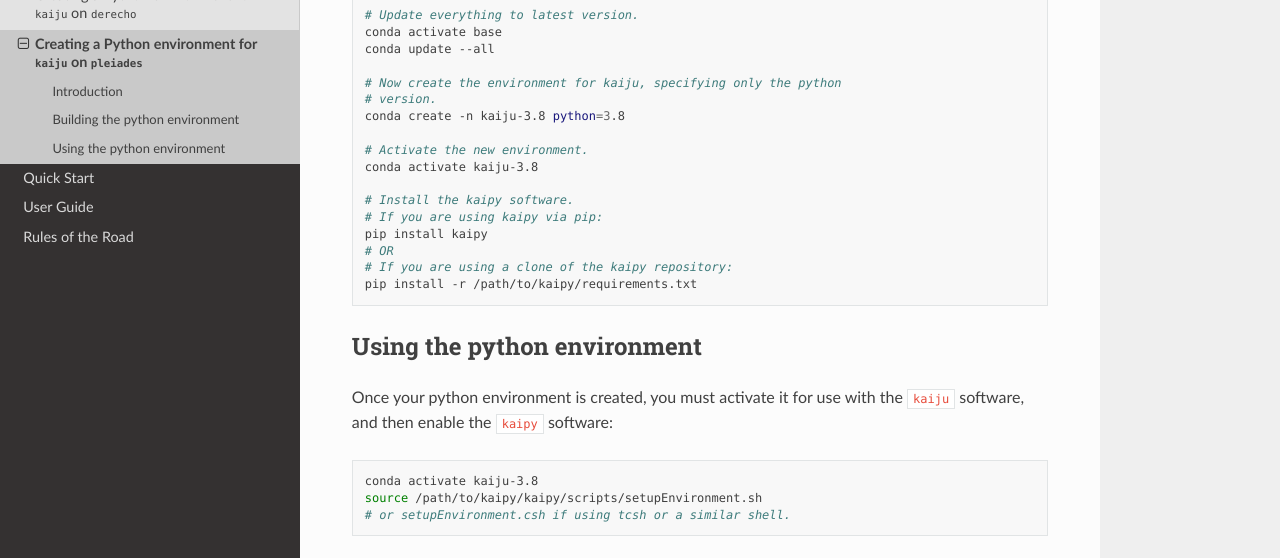
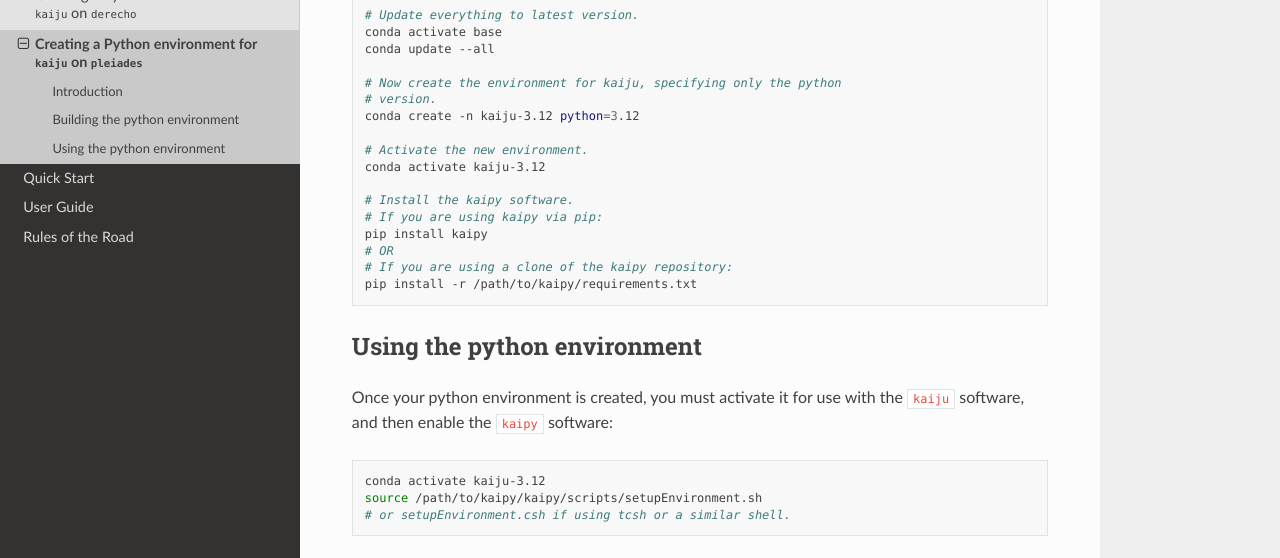
Before and after one commit to rgorby/MAGE, a Sphinx documentation site: the page built from docs/source/python/pleiades.rst, in a window 1280 px wide and 900 px high, scrolled down 789 px. Shown: the part 175-733 px from the top of the window. Built offline with Sphinx 7.4.7 and the Read the Docs theme 3.1.0, drawn with Linux system fonts in a browser that asks for light colours.

Commit message:
Channged python 3.8 references to python 3.12.

````diff
--- a/docs/source/python/derecho.rst
+++ b/docs/source/python/derecho.rst
@@ -47,10 +47,10 @@ create the environment, then populate it with the required Python packages.
 
     # Now create the environment for kaiju, specifying only the python
     # version.
-    conda create -n kaiju-3.8 python=3.8
+    conda create -n kaiju-3.12 python=3.12
 
     # Activate the new environment.
-    conda activate kaiju-3.8
+    conda activate kaiju-3.12
 
     # Install the kaipy software.
     # If you are using kaipy via pip:
@@ -68,6 +68,6 @@ Once your python environment is created, you must activate it for use with the
 
 .. code-block:: bash
 
-    conda activate kaiju-3.8
+    conda activate kaiju-3.12
     source /path/to/kaipy/kaipy/scripts/setupEnvironment.sh
     # or setupEnvironment.csh if using tcsh or a similar shell.
--- a/docs/source/python/pleiades.rst
+++ b/docs/source/python/pleiades.rst
@@ -47,10 +47,10 @@ create the environment, then populate it with the required Python packages.
 
     # Now create the environment for kaiju, specifying only the python
     # version.
-    conda create -n kaiju-3.8 python=3.8
+    conda create -n kaiju-3.12 python=3.12
 
     # Activate the new environment.
-    conda activate kaiju-3.8
+    conda activate kaiju-3.12
 
     # Install the kaipy software.
     # If you are using kaipy via pip:
@@ -68,6 +68,6 @@ Once your python environment is created, you must activate it for use with the
 
 .. code-block:: bash
 
-    conda activate kaiju-3.8
+    conda activate kaiju-3.12
     source /path/to/kaipy/kaipy/scripts/setupEnvironment.sh
     # or setupEnvironment.csh if using tcsh or a similar shell.
--- a/docs/source/quickStart/running/geoQuickStart.rst
+++ b/docs/source/quickStart/running/geoQuickStart.rst
@@ -96,7 +96,7 @@ You should see output similar to this:
     <ring gid="lfm" doRing="T" Nr="8" Nc1="8" Nc2="16" Nc3="32" Nc4="32" Nc5="64" Nc6="64" Nc7="64" Nc8="64"/>
 
     Writing to lfmQ.h5
-    /glade/u/home/ewinter/miniconda3/envs/kaiju-3.8/lib/python3.8/site-packages/spacepy/time.py:2367: UserWarning: Leapseconds may be out of date. Use spacepy.toolbox.update(leapsecs=True)
+    /glade/u/home/ewinter/miniconda3/envs/kaiju-3.12/lib/python3.12/site-packages/spacepy/time.py:2367: UserWarning: Leapseconds may be out of date. Use spacepy.toolbox.update(leapsecs=True)
     warnings.warn('Leapseconds may be out of date.'
     Retrieving f10.7 data from CDAWeb
     Retrieving solar wind data from CDAWeb
--- a/docs/source/roadrules.rst
+++ b/docs/source/roadrules.rst
@@ -10,4 +10,4 @@ Slack channel, please be patient and polite.
 If other users encounter issues you have already seen, try to help them.
 
 If you find an error in the documentation, please bring it to our attention in
-the ```#kaijuhelp`` Slack channel.
+the ``#kaijuhelp`` Slack channel.
````
